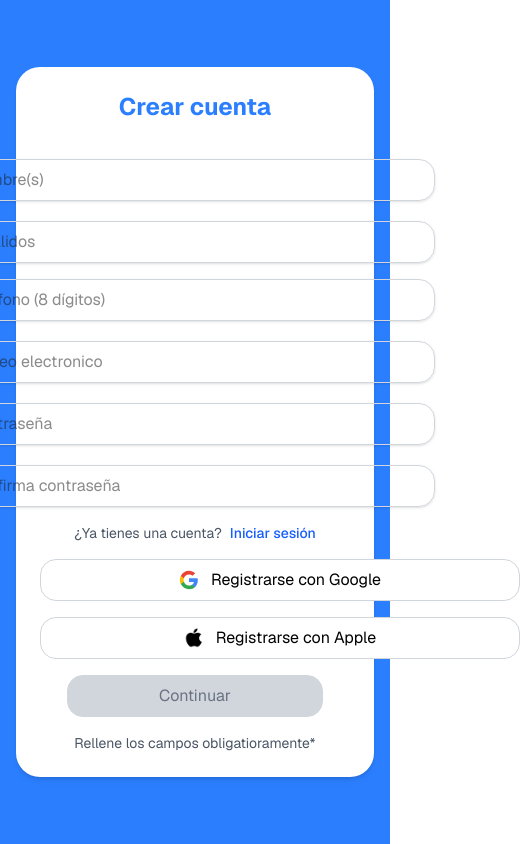
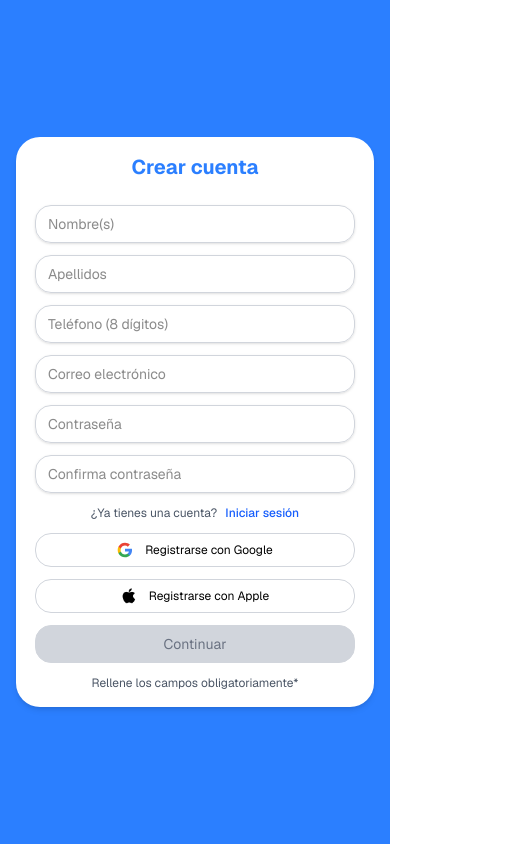
Before and after one commit to robertgt0/alquiler_front, a Next.js app: page /registro in a window 390 px wide. Shown: the whole page, 520 px wide, since content can reach past the window. Built offline with nearby package versions, Linux system fonts and the light colour scheme.

Commit message:
"implementar diseño responsive "

```diff
--- a/src/app/google/components/GoogleButton.tsx
+++ b/src/app/google/components/GoogleButton.tsx
@@ -17,29 +17,31 @@ export const GoogleButton: React.FC<GoogleButtonProps> = ({
   const text = type === 'register' ? 'Registrarse con Google' : 'Continuar con Google';
 
   return (
+    <div className="flex justify-center w-full">
       <button
         type="button"
         onClick={onClick}
         disabled={isLoading}
-      className="w-120 mx-auto bg-white text-black py-2 px-4 border border-gray-300 rounded-2xl hover:bg-gray-50 focus:outline-none focus:ring-2 focus:ring-blue-500 focus:border-transparent transition-colors duration-200 flex items-center justify-center gap-3 disabled:opacity-50 disabled:cursor-not-allowed"
+        className="w-full max-w-xs sm:max-w-sm bg-white text-black py-2 sm:py-3 px-4 border border-gray-300 rounded-2xl hover:bg-gray-50 focus:outline-none focus:ring-2 focus:ring-blue-500 focus:border-transparent transition-colors duration-200 flex items-center justify-center gap-3 disabled:opacity-50 disabled:cursor-not-allowed text-sm sm:text-base"
       >
         {isLoading ? (
           <>
-          <div className="w-5 h-5 border-2 border-blue-500 border-t-transparent rounded-full animate-spin" />
-          <span>Conectando...</span>
+            <div className="w-4 h-4 sm:w-5 sm:h-5 border-2 border-blue-500 border-t-transparent rounded-full animate-spin" />
+            <span className="text-xs sm:text-sm">Conectando...</span>
           </>
         ) : (
           <>
             <GoogleIcon />
-          <span>{text}</span>
+            <span className="text-xs sm:text-sm">{text}</span>
           </>
         )}
       </button>
+    </div>
   );
 };
 
 const GoogleIcon = () => (
-  <svg className="w-5 h-5" viewBox="0 0 24 24">
+  <svg className="w-4 h-4 sm:w-5 sm:h-5" viewBox="0 0 24 24">
     <path
       fill="#4285F4"
       d="M22.56 12.25c0-.78-.07-1.53-.2-2.25H12v4.26h5.92c-.26 1.37-1.04 2.53-2.21 3.31v2.77h3.57c2.08-1.92 3.28-4.74 3.28-8.09z"
--- a/src/app/login/components/loginForm.tsx
+++ b/src/app/login/components/loginForm.tsx
@@ -10,7 +10,6 @@ import { loginUsuario } from '@/app/teamsys/services/UserService';
 import { usoGoogleAuth }  from '../../google/hooks/usoGoogleAuth';
 import { GoogleButton } from '../../google/components/GoogleButton';
 import { checkEmailExists } from '../../teamsys/services/checkEmailExists';
-
 
 export const LoginForm: React.FC = () => {
   const router = useRouter();
@@ -32,7 +31,7 @@ export const LoginForm: React.FC = () => {
 
   const handleSubmit = async (e: React.FormEvent) => {
     e.preventDefault();
-  setErrorLogin(null); // limpia error previo si existía
+    setErrorLogin(null);
 
     if (!validarFormulario()) return;
 
@@ -52,19 +51,24 @@ const handleSubmit = async (e: React.FormEvent) => {
     }
   };
 
-
   return (
-    <div className="min-h-screen bg-blue-500 flex items-center justify-center py-12 px-4 sm:px-6 lg:px-8">
-      <div className="max-w-2xl w-full bg-white rounded-3xl shadow-md p-6">
-        <div className="text-center mb-8">
-          <h2 className="text-2xl font-bold text-blue-500">Iniciar sesión</h2>
+    <div className="min-h-screen bg-blue-500 flex items-center justify-center py-8 px-4 sm:px-6 lg:px-8">
+      <div className="w-full max-w-md lg:max-w-2xl bg-white rounded-3xl shadow-md p-4 sm:p-6 lg:p-8">
+        <div className="text-center mb-6 sm:mb-8">
+          <h2 className="text-xl sm:text-2xl font-bold text-blue-500">Iniciar sesión</h2>
         </div>
 
-        <form onSubmit={handleSubmit} className="space-y-4">
+        {/* Mostrar errores de Google */}
+        {googleError && (
+          <div className="w-full max-w-xs sm:max-w-sm mx-auto mb-4 p-3 bg-red-50 border border-red-200 rounded-lg">
+            <p className="text-sm text-red-600">{googleError}</p>
+          </div>
+        )}
+
+        <form onSubmit={handleSubmit} className="space-y-3 sm:space-y-4">
           {/* Email */}
           <div className="flex justify-center">
-            <div className="w-120">
-              <label htmlFor="email" className="block text-sm font-medium text-gray-700 mb-1"></label>
+            <div className="w-full max-w-xs sm:max-w-sm">
               <input
                 id="email"
                 name="email"
@@ -72,23 +76,22 @@ const handleSubmit = async (e: React.FormEvent) => {
                 value={datosFormulario.email}
                 onChange={(e) => manejarCambio('email', e.target.value)}
                 onBlur={() => manejarBlur('email')}
-                className={`w-[500px] px-3 py-2 border rounded-2xl shadow-sm focus:outline-none focus:ring-2 focus:border-transparent mx-auto block ${
+                className={`w-full px-3 py-2 sm:py-3 text-sm sm:text-base border rounded-2xl shadow-sm focus:outline-none focus:ring-2 focus:border-transparent ${
                   errores.email && tocados.email
                     ? 'border-red-300 focus:ring-red-500'
                     : 'border-gray-300 focus:ring-blue-500'
                 }`}
-                placeholder="Correo electronico"
+                placeholder="Correo electrónico"
               />
               {errores.email && tocados.email && (
-                <p className="mt-1 text-sm text-red-600">{errores.email}</p>
+                <p className="mt-1 text-xs sm:text-sm text-red-600">{errores.email}</p>
               )}
             </div>
           </div>
 
           {/* Contraseña */}
           <div className="flex justify-center">
-            <div className="w-120">
-              <label htmlFor="password" className="block text-sm font-medium text-gray-700 mb-1"></label>
+            <div className="w-full max-w-xs sm:max-w-sm">
               <input
                 id="password"
                 name="password"
@@ -96,7 +99,7 @@ const handleSubmit = async (e: React.FormEvent) => {
                 value={datosFormulario.contraseña}
                 onChange={(e) => manejarCambio('contraseña', e.target.value)}
                 onBlur={() => manejarBlur('contraseña')}
-                className={`w-[500px] px-3 py-2 border rounded-2xl shadow-sm focus:outline-none focus:ring-2 focus:border-transparent mx-auto block ${
+                className={`w-full px-3 py-2 sm:py-3 text-sm sm:text-base border rounded-2xl shadow-sm focus:outline-none focus:ring-2 focus:border-transparent ${
                   errores.contraseña && tocados.contraseña
                     ? 'border-red-300 focus:ring-red-500'
                     : 'border-gray-300 focus:ring-blue-500'
@@ -104,28 +107,29 @@ const handleSubmit = async (e: React.FormEvent) => {
                 placeholder="Contraseña"
               />
               {errores.contraseña && tocados.contraseña && (
-                <p className="mt-1 text-sm text-red-600">{errores.contraseña}</p>
+                <p className="mt-1 text-xs sm:text-sm text-red-600">{errores.contraseña}</p>
               )}
             </div>
           </div>
 
           {/* Botón de Iniciar sesión */}
-          <div className="mt-8 flex justify-center my-8">
+          <div className="mt-6 sm:mt-8 flex justify-center">
             <button
               type="submit"
-              className="w-full max-w-md bg-blue-500 text-white py-2 px-4 border border-gray-300 rounded-2xl hover:bg-blue-600 focus:outline-none focus:ring-2 focus:ring-blue-300 transition-colors duration-200 flex items-center justify-center gap-3"
+              className="w-full max-w-xs sm:max-w-sm bg-blue-500 text-white py-2 sm:py-3 px-4 border border-gray-300 rounded-2xl hover:bg-blue-600 focus:outline-none focus:ring-2 focus:ring-blue-300 transition-colors duration-200 flex items-center justify-center gap-3 text-sm sm:text-base"
             >
               Iniciar sesión
             </button>
           </div>
-          {/* 👇 NUEVO: mensaje de error global */}
+
+          {/* Mensaje de error global */}
           {errorLogin && (
-  <p className="text-red-600 text-sm text-center">{errorLogin}</p>
+            <p className="text-red-600 text-xs sm:text-sm text-center">{errorLogin}</p>
           )}
 
-          {/* Separador visual con “o” */}
-          <div className="flex items-center justify-center my-6">
-            <span className="text-gray-500 text-sm font-medium">o</span>
+          {/* Separador visual con "o" */}
+          <div className="flex items-center justify-center my-4 sm:my-6">
+            <span className="text-gray-500 text-xs sm:text-sm font-medium">o</span>
           </div>
 
           {/* Botón de Google */}
@@ -135,24 +139,28 @@ const handleSubmit = async (e: React.FormEvent) => {
             type="login"
           />
 
-          {/* botón de registrarse con Apple */}
+          { /*Botón de registrarse con Apple*/ }
+
+          <div className="flex justify-center">
             <button
               type="button"
-            className="w-[500px] mx-auto bg-white text-black py-2 px-4 border border-gray-300 rounded-2xl hover:bg-gray-300 focus:outline-none focus:ring-2 focus:ring-gray-200 transition-colors duration-200 flex items-center justify-center gap-3"
+              className="w-full max-w-xs sm:max-w-sm bg-white text-black py-2 sm:py-3 px-4 border border-gray-300 rounded-2xl hover:bg-gray-300 focus:outline-none focus:ring-2 focus:ring-gray-200 transition-colors duration-200 flex items-center justify-center gap-3 text-xs sm:text-sm"
             >
               <img
                 src={AppleIcon.src}
                 alt="Registrarse con Apple"
-              className="w-5 h-5"
+                className="w-4 h-4 sm:w-5 sm:h-5"
               />
               Registrarse con Apple
             </button>
+          </div>
 
-          {/* Enlace para registrarse */}
-          <div className="flex justify-center items-center gap-2 mt-4">
-            <p className="text-sm text-gray-600">¿Aún no tienes una cuenta?</p>
+          {/* Boton de continuar*/}
+
+          <div className="flex justify-center items-center gap-2 mt-3 sm:mt-4">
+            <p className="text-xs sm:text-sm text-gray-600">¿Aún no tienes una cuenta?</p>
             <Link href="/registro">
-              <span className="text-sm font-medium text-blue-600 hover:text-blue-500 hover:underline cursor-pointer">
+              <span className="text-xs sm:text-sm font-medium text-blue-600 hover:text-blue-500 hover:underline cursor-pointer">
                 Regístrate
               </span>
             </Link>
--- a/src/app/registro/components/RegistrationForm.tsx
+++ b/src/app/registro/components/RegistrationForm.tsx
@@ -7,7 +7,6 @@ import googleIcon from '../assets/icons8-google-48.png';
 import AppleIcon from '../assets/icons8-apple-50.png';
 import { useRouter } from "next/navigation";
 import { checkEmailExists } from '../../teamsys/services/checkEmailExists';
-
 
 export const RegistrationForm: React.FC = () => {
   const router = useRouter();
@@ -25,34 +24,31 @@ export const RegistrationForm: React.FC = () => {
   const handleGoogleClick = async () => {
     await handleGoogleAuth();
   };
-//  Nueva lógica para habilitar/deshabilitar el botón
+
+  // Nueva lógica para habilitar/deshabilitar el botón
   const formularioValido =
     Object.keys(errores).length === 0 &&
     Object.values(datosFormulario).every((v) => v.trim() !== "");
 
   return (
-    <div className="min-h-screen bg-blue-500 flex items-center justify-center py-12 px-4 sm:px-6 lg:px-8">{/* contenedor azul */}
-      <div className="max-w-2xl w-full bg-white rounded-3xl shadow-md p-6"> {/* contenedor blanco dond eesta el formulario*/}
-        <div className="text-center mb-8">
-          <h2 className="text-2xl font-bold text-blue-500">Crear cuenta</h2>
+    <div className="min-h-screen bg-blue-500 flex items-center justify-center py-8 px-4 sm:px-6 lg:px-8">
+      <div className="w-full max-w-md lg:max-w-2xl bg-white rounded-3xl shadow-md p-4 sm:p-6 lg:p-8">
+        <div className="text-center mb-6 sm:mb-8">
+          <h2 className="text-xl sm:text-2xl font-bold text-blue-500">Crear cuenta</h2>
         </div>
-
 
         {/* Mostrar errores de Google */}
         {googleError && (
-          <div className="w-120 mx-auto mb-4 p-3 bg-red-50 border border-red-200 rounded-lg">
+          <div className="w-full max-w-xs sm:max-w-sm mx-auto mb-4 p-3 bg-red-50 border border-red-200 rounded-lg">
             <p className="text-sm text-red-600">{googleError}</p>
           </div>
         )}
 
-        <form onSubmit={(e) => e.preventDefault()} className="space-y-4">
-
+        <form onSubmit={(e) => e.preventDefault()} className="space-y-3 sm:space-y-4">
 
           {/* Nombre */}
           <div className="flex justify-center">
-            <div className="w-120">
-              <label htmlFor="nombre" className="block text-sm font-medium text-gray-700 mb-1">
-              </label>
+            <div className="w-full max-w-xs sm:max-w-sm">
               <input
                 id="nombre"
                 name="nombre"
@@ -60,24 +56,22 @@ const formularioValido =
                 value={datosFormulario.nombre}
                 onChange={(e) => manejarCambio('nombre', e.target.value)}
                 onBlur={() => manejarBlur('nombre')}
-                className={`w-120 px-3 py-2 border rounded-2xl shadow-sm focus:outline-none focus:ring-2 focus:border-transparent  ${
+                className={`w-full px-3 py-2 sm:py-3 text-sm sm:text-base border rounded-2xl shadow-sm focus:outline-none focus:ring-2 focus:border-transparent ${
                   errores.nombre && tocados.nombre
                     ? 'border-red-300 focus:ring-red-500'
-                    : 'border-gray-300'
+                    : 'border-gray-300 focus:ring-blue-500'
                 }`}
                 placeholder="Nombre(s)"
               />
-              {/* Mostrar error SIEMPRE que exista */}
               {errores.nombre && (
-                  <p className="mt-1 text-sm text-red-600">{errores.nombre}</p>
+                <p className="mt-1 text-xs sm:text-sm text-red-600">{errores.nombre}</p>
               )}
             </div>
           </div>
-            {/*apellido*/}
+
+          {/* Apellido */}
           <div className="flex justify-center">
-            <div className="w-120">
-              <label htmlFor="apellido" className="block text-sm font-medium text-gray-700 mb-1">
-              </label>
+            <div className="w-full max-w-xs sm:max-w-sm">
               <input
                 id="apellido"
                 name="apellido"
@@ -85,7 +79,7 @@ const formularioValido =
                 value={datosFormulario.apellido}
                 onChange={(e) => manejarCambio('apellido', e.target.value)}
                 onBlur={() => manejarBlur('apellido')}
-                className={`w-120 px-3 py-2 border rounded-2xl shadow-sm focus:outline-none focus:ring-2 focus:border-transparent mx-auto block ${
+                className={`w-full px-3 py-2 sm:py-3 text-sm sm:text-base border rounded-2xl shadow-sm focus:outline-none focus:ring-2 focus:border-transparent ${
                   errores.apellido && tocados.apellido
                     ? 'border-red-300 focus:ring-red-500'
                     : 'border-gray-300 focus:ring-blue-500'
@@ -93,14 +87,14 @@ const formularioValido =
                 placeholder="Apellidos"
               />
               {errores.apellido && (
-              <p className="mt-1 text-sm text-red-600">{errores.apellido}</p>
+                <p className="mt-1 text-xs sm:text-sm text-red-600">{errores.apellido}</p>
               )}
             </div>
           </div>
 
           {/* Teléfono */}
           <div className="flex justify-center">
-            <div className="w-120">
+            <div className="w-full max-w-xs sm:max-w-sm">
               <input
                 id="telefono"
                 name="telefono"
@@ -110,18 +104,16 @@ const formularioValido =
                 title="El teléfono debe contener exactamente 8 dígitos"
                 value={datosFormulario.telefono}
                 onChange={(e) => {
-                  // Permitir solo números y limitar a 8 dígitos
                   const soloNumeros = e.target.value.replace(/\D/g, '').slice(0, 8);
                   manejarCambio('telefono', soloNumeros);
                 }}
                 onKeyPress={(e) => {
-                  // Prevenir caracteres no numéricos
                   if (!/[0-9]/.test(e.key)) {
                     e.preventDefault();
                   }
                 }}
                 onBlur={() => manejarBlur('telefono')}
-                className={`w-120 px-3 py-2 border rounded-2xl shadow-sm focus:outline-none focus:ring-2 focus:border-transparent mx-auto block ${
+                className={`w-full px-3 py-2 sm:py-3 text-sm sm:text-base border rounded-2xl shadow-sm focus:outline-none focus:ring-2 focus:border-transparent ${
                   errores.telefono && tocados.telefono
                     ? 'border-red-300 focus:ring-red-500'
                     : 'border-gray-300 focus:ring-blue-500'
@@ -130,17 +122,14 @@ const formularioValido =
                 maxLength={8}
               />
               {errores.telefono && tocados.telefono && (
-                <p className="mt-1 text-sm text-red-600">{errores.telefono}</p>
+                <p className="mt-1 text-xs sm:text-sm text-red-600">{errores.telefono}</p>
               )}
             </div>
           </div>
 
           {/* Email */}
           <div className="flex justify-center">
-            <div className="w-120">
-            <label htmlFor="email" className="block text-sm font-medium text-gray-700 mb-1">
-
-            </label>
+            <div className="w-full max-w-xs sm:max-w-sm">
               <input
                 id="email"
                 name="email"
@@ -148,24 +137,22 @@ const formularioValido =
                 value={datosFormulario.email}
                 onChange={(e) => manejarCambio('email', e.target.value)}
                 onBlur={() => manejarBlur('email')}
-              className={`w-120 px-3 py-2 border rounded-2xl shadow-sm focus:outline-none focus:ring-2 focus:border-transparent mx-auto block ${
+                className={`w-full px-3 py-2 sm:py-3 text-sm sm:text-base border rounded-2xl shadow-sm focus:outline-none focus:ring-2 focus:border-transparent ${
                   errores.email && tocados.email
                     ? 'border-red-300 focus:ring-red-500'
                     : 'border-gray-300 focus:ring-blue-500'
                 }`}
-              placeholder="Correo electronico"
+                placeholder="Correo electrónico"
               />
               {errores.email && tocados.email && (
-              <p className="mt-1 text-sm text-red-600">{errores.email}</p>
+                <p className="mt-1 text-xs sm:text-sm text-red-600">{errores.email}</p>
               )}
             </div>
           </div>
+
           {/* Contraseña */}
           <div className="flex justify-center">
-            <div className="w-120">
-            <label htmlFor="password" className="block text-sm font-medium text-gray-700 mb-1">
-
-            </label>
+            <div className="w-full max-w-xs sm:max-w-sm">
               <input
                 id="password"
                 name="password"
@@ -173,7 +160,7 @@ const formularioValido =
                 value={datosFormulario.contraseña}
                 onChange={(e) => manejarCambio('contraseña', e.target.value)}
                 onBlur={() => manejarBlur('contraseña')}
-              className={`w-120 px-3 py-2 border rounded-2xl shadow-sm focus:outline-none focus:ring-2 focus:border-transparent mx-auto block ${
+                className={`w-full px-3 py-2 sm:py-3 text-sm sm:text-base border rounded-2xl shadow-sm focus:outline-none focus:ring-2 focus:border-transparent ${
                   errores.contraseña && tocados.contraseña
                     ? 'border-red-300 focus:ring-red-500'
                     : 'border-gray-300 focus:ring-blue-500'
@@ -181,16 +168,14 @@ const formularioValido =
                 placeholder="Contraseña"
               />
               {errores.contraseña && tocados.contraseña && (
-              <p className="mt-1 text-sm text-red-600">{errores.contraseña}</p>
+                <p className="mt-1 text-xs sm:text-sm text-red-600">{errores.contraseña}</p>
               )}
             </div>
           </div>
+
           {/* Confirmar Contraseña */}
           <div className="flex justify-center">
-            <div className="w-120">
-            <label htmlFor="confirmPassword" className="block text-sm font-medium text-gray-700 mb-1">
-
-            </label>
+            <div className="w-full max-w-xs sm:max-w-sm">
               <input
                 id="confirmPassword"
                 name="confirmPassword"
@@ -198,7 +183,7 @@ const formularioValido =
                 value={datosFormulario.confirmarContraseña}
                 onChange={(e) => manejarCambio('confirmarContraseña', e.target.value)}
                 onBlur={() => manejarBlur('confirmarContraseña')}
-              className={`w-120 px-3 py-2  border rounded-2xl shadow-sm focus:outline-none focus:ring-2 focus:border-transparent mx-auto block ${
+                className={`w-full px-3 py-2 sm:py-3 text-sm sm:text-base border rounded-2xl shadow-sm focus:outline-none focus:ring-2 focus:border-transparent ${
                   errores.confirmarContraseña && tocados.confirmarContraseña
                     ? 'border-red-300 focus:ring-red-500'
                     : 'border-gray-300 focus:ring-blue-500'
@@ -206,64 +191,64 @@ const formularioValido =
                 placeholder="Confirma contraseña"
               />
               {errores.confirmarContraseña && tocados.confirmarContraseña && (
-              <p className="mt-1 text-sm text-red-600">{errores.confirmarContraseña}</p>
+                <p className="mt-1 text-xs sm:text-sm text-red-600">{errores.confirmarContraseña}</p>
               )}
             </div>
           </div>
-        {/*parrafo de ¡ya tienes una cuenta?*/}
-          <div className="flex justify-center items-center gap-2 mt-4">
-            <p className = "text-sm text-gray-600">¿Ya tienes una cuenta?</p>
-            <a href="/login" className="text-sm font-medium text-blue-600 hover:text-blue-500">Iniciar sesión</a>
+
+          {/* ¿Ya tienes una cuenta? */}
+          <div className="flex justify-center items-center gap-2 mt-3 sm:mt-4">
+            <p className="text-xs sm:text-sm text-gray-600">¿Ya tienes una cuenta?</p>
+            <a href="/login" className="text-xs sm:text-sm font-medium text-blue-600 hover:text-blue-500">
+              Iniciar sesión
+            </a>
           </div>
 
           {/* Botón de Google */}
+          <div className="flex justify-center">
+            <div className="w-full max-w-xs sm:max-w-sm">
               <GoogleButton
                 onClick={handleGoogleClick}
                 isLoading={googleLoading}
                 type="register"
               />
+            </div>
+          </div>
 
-          {/*boton de registrarse con apple*/}
-
+          {/*Botón de registrarse con Apple*/ }
+          <div className="flex justify-center">
             <button
               type="button"
-            className="w-120 mx-auto bg-white text-black py-2 px-4 border border-gray-300 rounded-2xl hover:bg-gray-300 focus:outline-none focus:ring-2 focus:ring-gray-200 transition-colors duration-200 flex items-center justify-center gap-3"
+              className="w-full max-w-xs sm:max-w-sm bg-white text-black py-2 sm:py-3 px-4 border border-gray-300 rounded-2xl hover:bg-gray-300 focus:outline-none focus:ring-2 focus:ring-gray-200 transition-colors duration-200 flex items-center justify-center gap-3 text-xs sm:text-sm"
             >
-          <img src={AppleIcon.src}
+              <img
+                src={AppleIcon.src}
                 alt="Registrarse con Apple"
-            className="w-5 h-5"
+                className="w-4 h-4 sm:w-5 sm:h-5"
               />
               Registrarse con Apple
             </button>
+          </div>
 
+          {/* Botón de continuar */}
 
-          {/*boton de continuar*/}
-
+          <div className="flex justify-center">
             <button
               type="submit"
               onClick={async (e) => {
                 e.preventDefault();
-
                 if (formularioValido) {
-          // Importamos la función
                   const { checkEmailExists } = await import('../../teamsys/services/checkEmailExists');
                   const correoExiste = await checkEmailExists(datosFormulario.email);
-
                   if (correoExiste) {
                     alert('Este correo ya está registrado. Por favor inicia sesión.');
-            return; // Detenemos aquí
+                    return;
                   }
-
-            // Si no existe, continúa normalmente
                   sessionStorage.setItem("datosUsuarioParcial", JSON.stringify(datosFormulario));
-            router.push("/ImagenLocalizacion");
-          }
-
-
+                  router.push("/ImagenLocalizacion");}
               }}
               disabled={!formularioValido}
-          className={`w-64 mx-auto py-2 px-4 rounded-2xl border border-gray-300 flex items-center justify-center gap-3 transition-colors duration-200
-            ${
+              className={`w-full max-w-xs sm:max-w-sm py-2 sm:py-3 px-4 rounded-2xl border border-gray-300 flex items-center justify-center gap-3 transition-colors duration-200 text-sm sm:text-base ${
                 formularioValido
                   ? "bg-blue-600 text-white hover:bg-blue-700 focus:ring-2 focus:ring-blue-400"
                   : "bg-gray-300 text-gray-500 cursor-not-allowed"
@@ -271,11 +256,11 @@ const formularioValido =
             >
               Continuar
             </button>
+          </div>
 
-          {/*parrafo de ¡ya tienes una cuenta?*/}
-
-          <div className="flex justify-center items-center gap-2 mt-4">
-            <p className = "text-sm text-gray-600">Rellene los campos obligatioramente*</p>
+          {/* Texto de campos obligatorios */}
+          <div className="flex justify-center items-center gap-2 mt-3 sm:mt-4">
+            <p className="text-xs sm:text-sm text-gray-600">Rellene los campos obligatoriamente*</p>
           </div>
         </form>
       </div>
```
Lines whose indentation alone changed are shown as unchanged.
